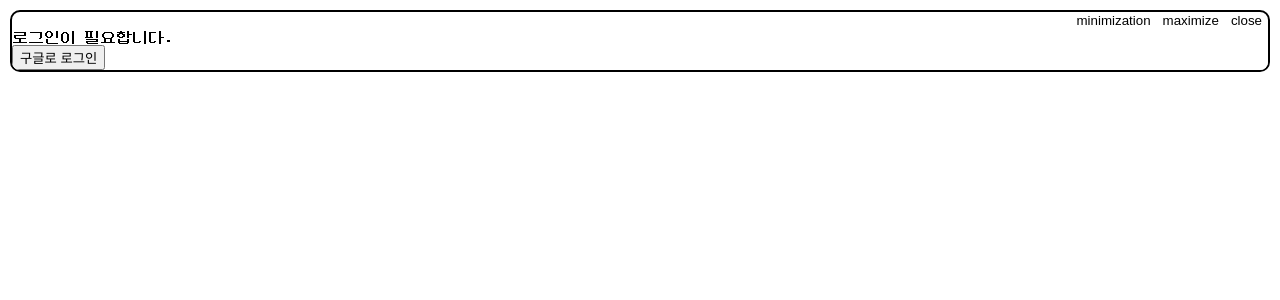
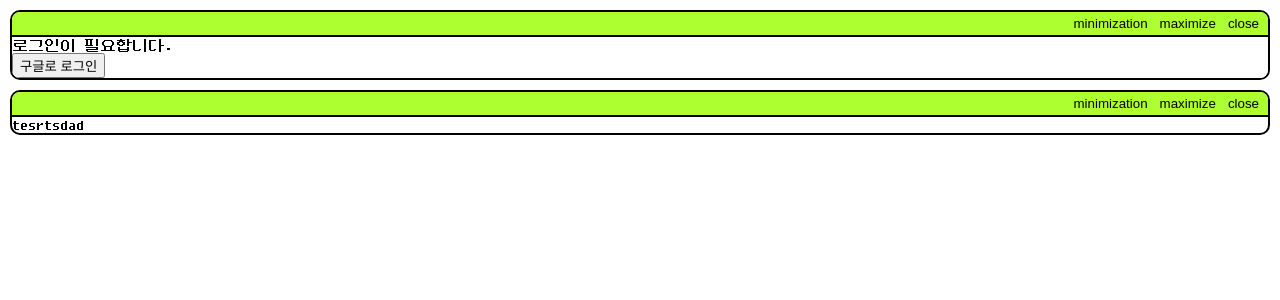
Before and after one commit to bogbu/bogbu-blog, a SvelteKit app: page / in a window 1280 px wide. Shown: the top 300 px of the page. Built offline with nearby package versions, Linux system fonts and the light colour scheme; no server answers.

Commit message:
add component - WindowFrame

```diff
--- a/src/routes/+page.svelte
+++ b/src/routes/+page.svelte
@@ -1,6 +1,5 @@
 <script lang="ts">
-
-
+import WindowFrame from "./_component/WindowFrame.svelte";
 </script>
 
 <svelte:head>
@@ -9,7 +8,9 @@
 </svelte:head>
 
 <section>
-
+	<WindowFrame>
+		tesrtsdad
+	</WindowFrame>
 
 </section>
 
--- a/src/routes/_component/WindowFrame.svelte
+++ b/src/routes/_component/WindowFrame.svelte
@@ -33,12 +33,21 @@
     .window--frame__header {
       display: flex;
       justify-content: flex-end;
+      background: greenyellow;
+      border-bottom: 2px solid #000;
+      padding: 3px;
+      box-sizing: border-box;
     }
 
     .window--frame__content {
+      max-height: 600px;
       &.none {
         transition: 0.2s;
-        height: 0;
+        max-height: 0;
+        & + .window--frame__header {
+          background: #000;
+          border-bottom : none;
+        }
       }
     }
 
@@ -47,5 +56,8 @@
       background: transparent;
       cursor: pointer;
     }
+    &.none {
+      display: none;
+    }
   }
 </style>
```
